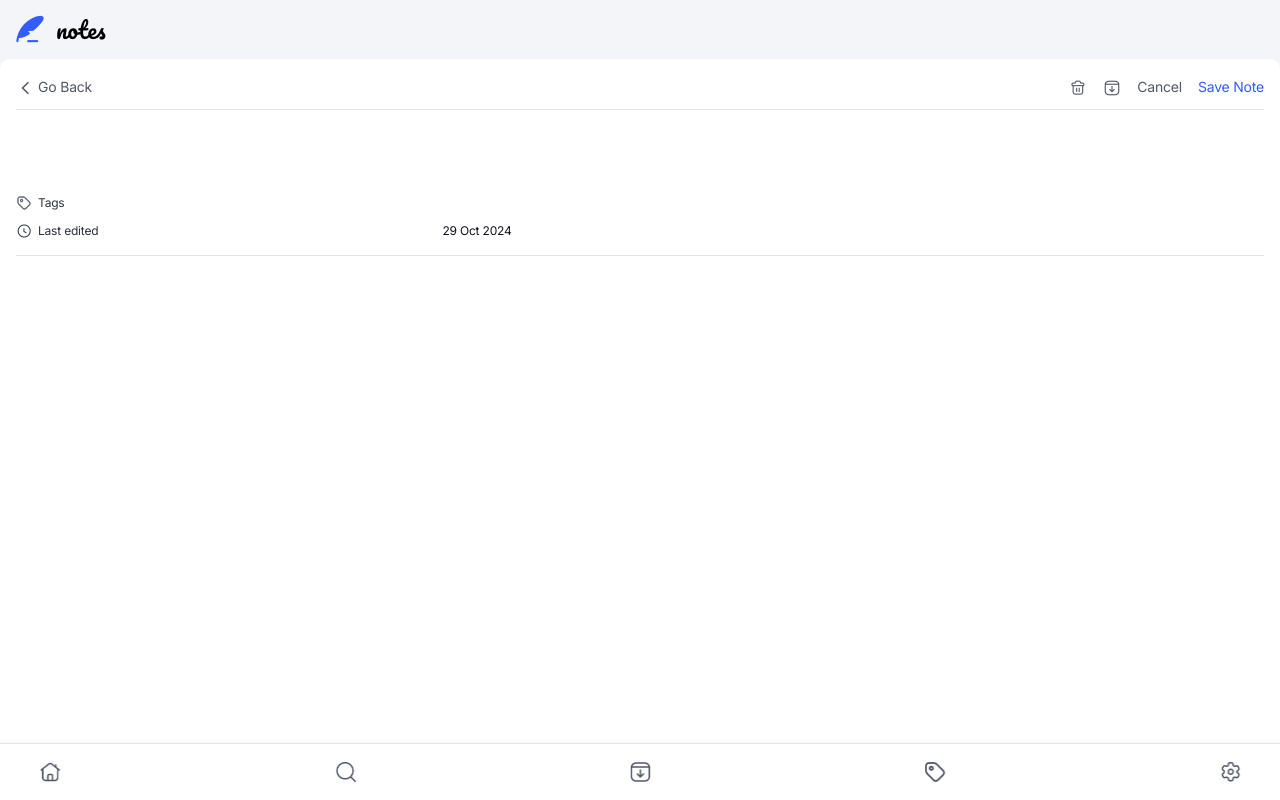
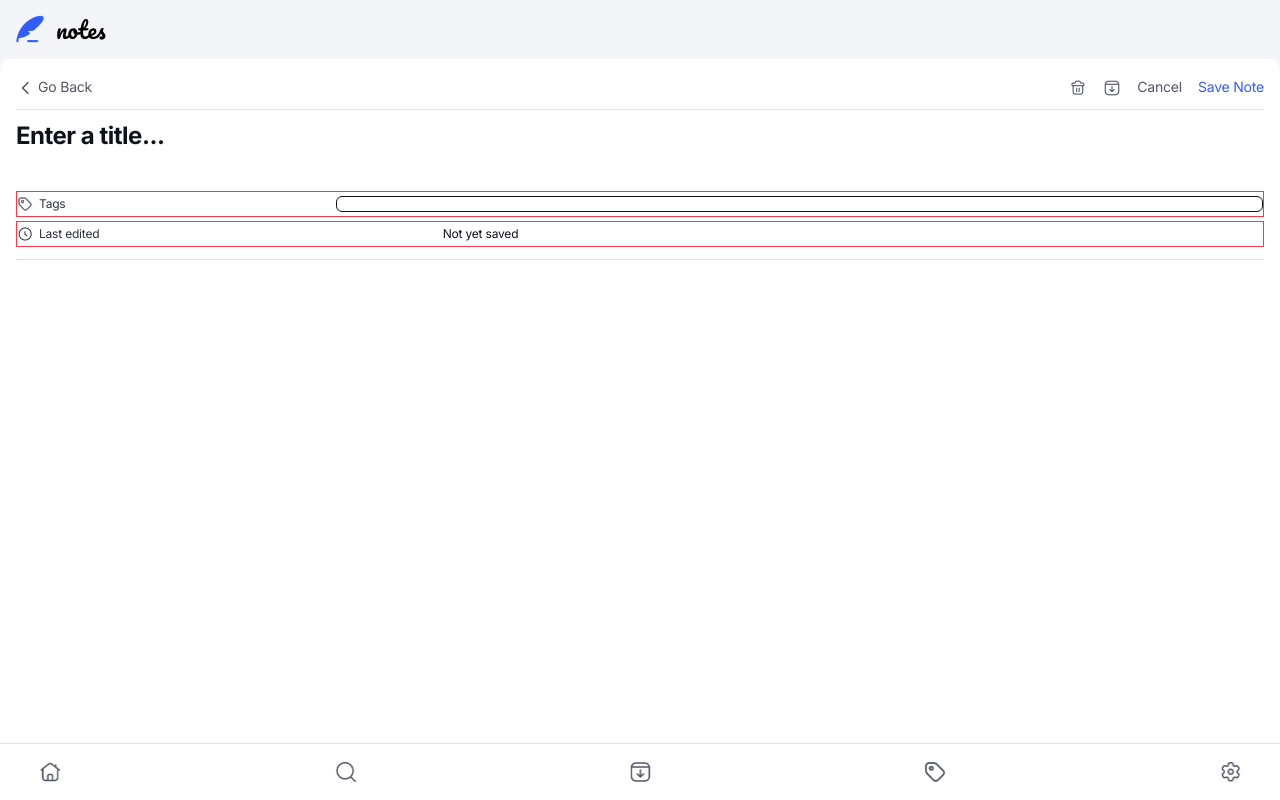
Before and after one commit to pelzmagic/Note-taking-app, a React (Vite) app: page /details in a window 1280 px wide. Built offline with nearby package versions, Linux system fonts and the light colour scheme; no server answers; a web font is replaced by a local one.

Commit message:
add page

```diff
--- a/src/pages/details.tsx
+++ b/src/pages/details.tsx
@@ -58,21 +58,26 @@
           </div>
         </div>
         <div className="flex flex-col gap-3">
-          <textarea value={title} onChange={(e) => setTitle(e.target.value)} className="resize-none text-neutral-950 outline-0 text-2xl leading-[120%] tracking-[-0.5px] font-inter font-bold" />
+          <textarea
+            value={title}
+            onChange={(e) => setTitle(e.target.value)}
+            className="resize-none text-neutral-950 placeholder-neutral-950 outline-0 text-2xl leading-[120%] tracking-[-0.5px] font-inter font-bold"
+            placeholder="Enter a title..."
+          />
           <div className="flex flex-col gap-1 border-b border-neutral-200 pb-3">
-            <div className="flex items-center gap-2">
+            <div className="flex items-center gap-2 border border-red-500">
               <div className="w-[33.53%] py-1 flex items-center gap-[6px]">
                 <img src="/Tag.png" alt="tag icon" className="w-4 h-4" />
                 <p className="text-neutral-700 font-inter font-normal text-xs leading-[120%] tracking-[-0.2px]">Tags</p>
               </div>
-              <input type="text" className="text-neutral-950 font-inter font-normal text-xs leading-[120%] tracking-[-0.2px] outline-0 w-full" />
+              <input type="text" className="text-neutral-950 font-inter font-normal text-xs leading-[120%] tracking-[-0.2px] outline-0 w-full border border-neutral-950 rounded-sm" />
             </div>
-            <div className="flex items-center gap-2">
+            <div className="flex items-center gap-2 border border-red-500">
               <div className="w-[33.53%] py-1 flex items-center gap-[6px]">
                 <img src="/Circle Clock.png" alt="clock icon" className="w-4 h-4" />
                 <p className="text-neutral-700 font-inter font-normal text-xs leading-[120%] tracking-[-0.2px]">Last edited</p>
               </div>
-              <p className="text-neutral-950 font-inter font-normal text-xs leading-[120%] tracking-[-0.2px]">29 Oct 2024</p>
+              <p className="text-neutral-950 font-inter font-normal text-xs leading-[120%] tracking-[-0.2px]">Not yet saved</p>
             </div>
           </div>
           <textarea
```
